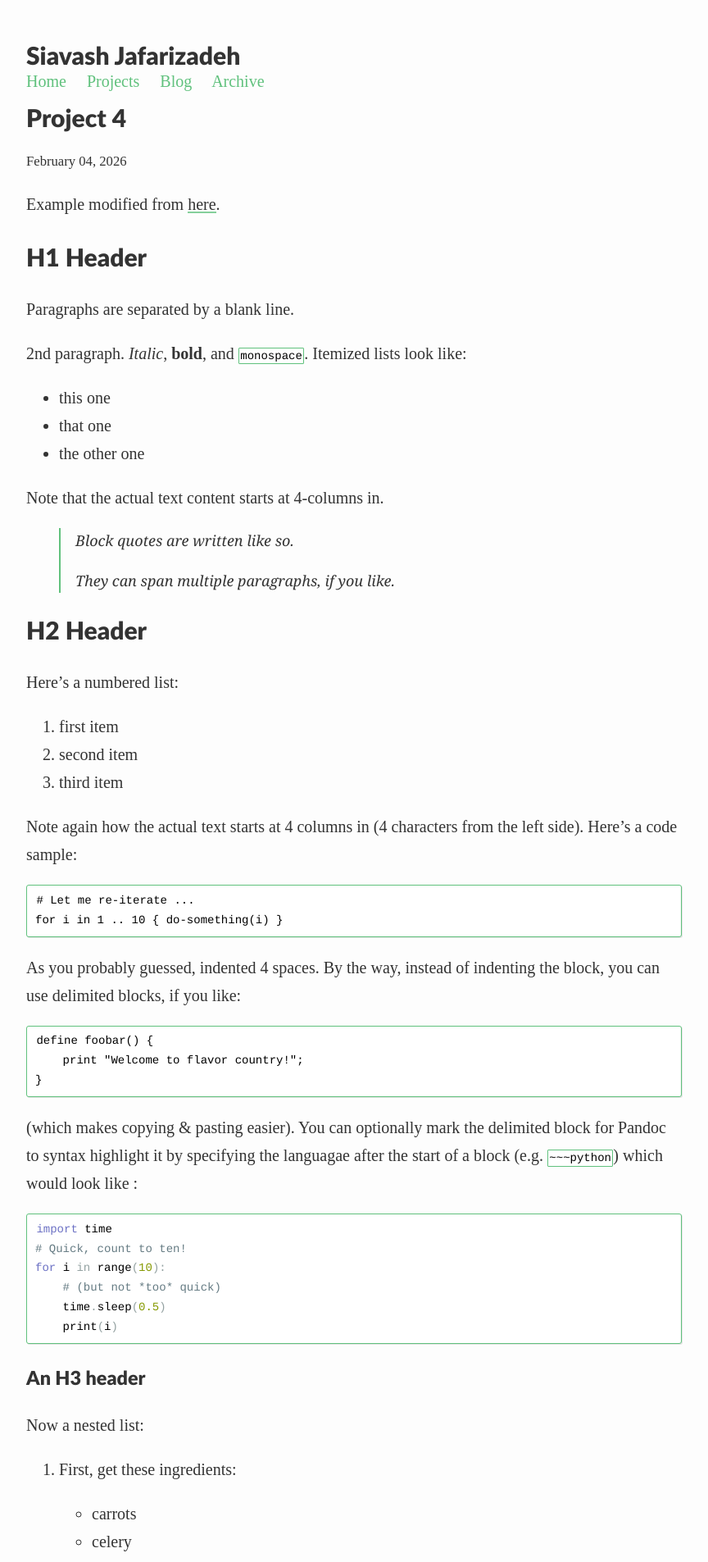
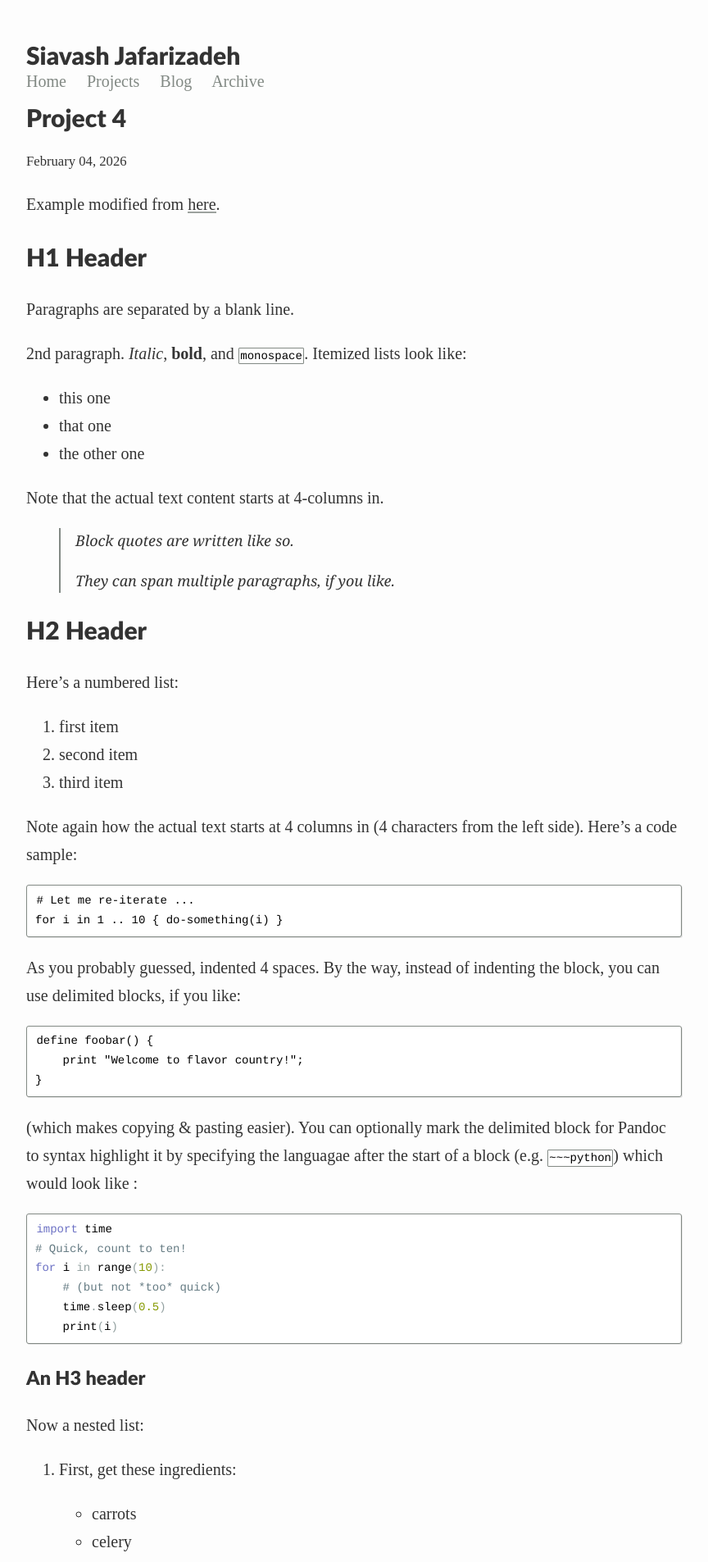
Before and after one commit to Sia-jaf/Sia-jaf.github.io, a Jekyll site: the page built from _projects/project4.md, in a window 1280 px wide. Shown: the top 1905 px of the page at 82% size, without its empty margins (208-1072 px from the left). Built offline with Jekyll 4.4.1, drawn with Linux system fonts in a browser that asks for light colours; some web fonts are replaced; formulas are drawn with MathJax 3.

Commit message:
changing nav color

```diff
--- a/assets/css/_sass/variables.scss
+++ b/assets/css/_sass/variables.scss
@@ -13,7 +13,7 @@ $spacing-unit:     30px;
 $light-gray: gray;
 $text-color:       #333;
 $background-color: #fdfdfd;
-$brand-color:      #60c17d;
+$brand-color:      #828984;
 $projectbox-text:  #1e2126;
 
 // Color scheme for light
```
